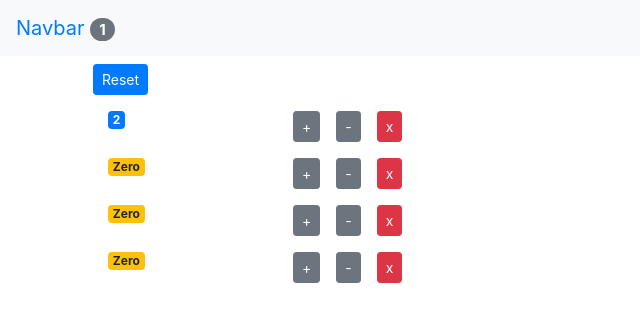
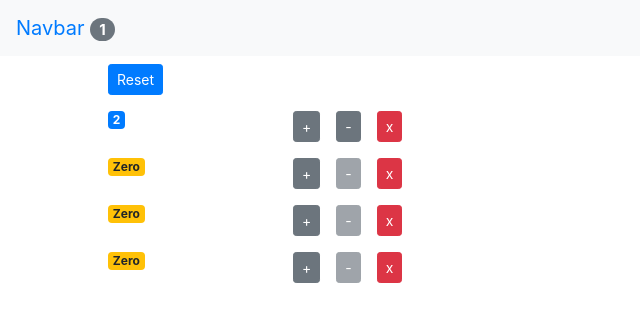
Before and after one commit to LamideAnifowoshe/practice-react, a React (Create React App) app: page / in a window 1280 px wide. Shown: the top 322 px of the page, without its empty margins (0-640 px from the left). Built offline with nearby package versions, Linux system fonts and the light colour scheme.

Commit message:
set columns and rows using bootstrap .

```diff
--- a/src/components/counter.jsx
+++ b/src/components/counter.jsx
@@ -5,7 +5,7 @@ class Counter extends Component {
     return (
       <div>
         {this.props.children}
-        <main className="container">
+        <main className="container-fluid">
           <div className="row">
             <div className="col-sm-2">
               <span className={this.getBadgeClasses()}>
@@ -24,6 +24,7 @@ class Counter extends Component {
               <button
                 onClick={() => this.props.onDecrement(this.props.counter)}
                 className="btn btn-secondary btn-sm m-2"
+                disabled={this.props.counter.value === 0 ? "disabled" : ""}
               >
                 -
               </button>
--- a/src/components/counters.jsx
+++ b/src/components/counters.jsx
@@ -7,9 +7,15 @@ class Counters extends Component {
       this.props;
     return (
       <div>
-        <button onClick={onReset} className="btn btn-primary btn-sm m-2">
-          Reset
-        </button>
+        <div className="container-fluid">
+          <div className="row">
+            <div className="col-sm-1">
+              <button onClick={onReset} className="btn btn-primary btn-sm m-2">
+                Reset
+              </button>
+            </div>
+          </div>
+        </div>
         {counters.map((counter) => (
           <Counter
             key={counter.id}
```
